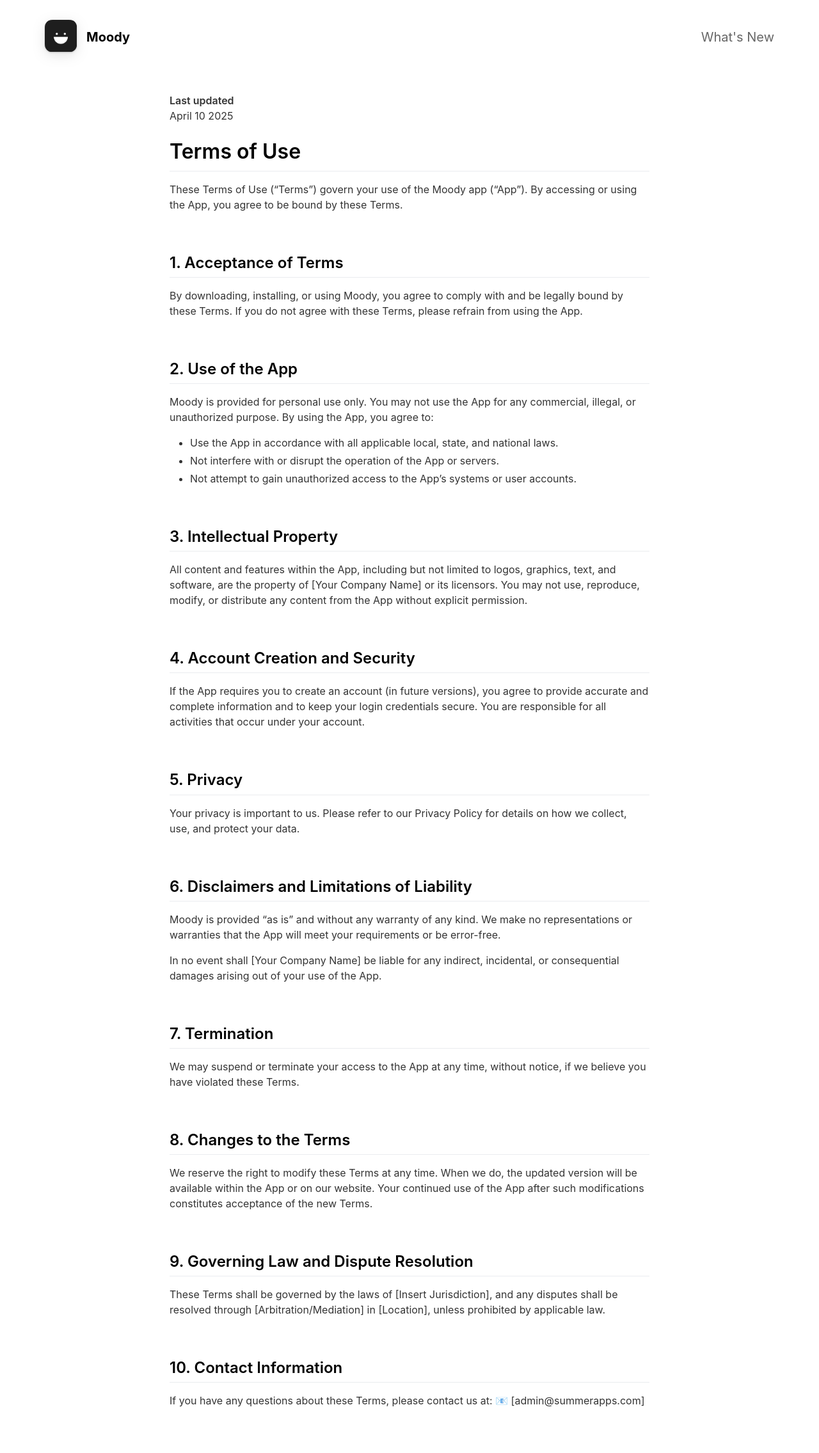
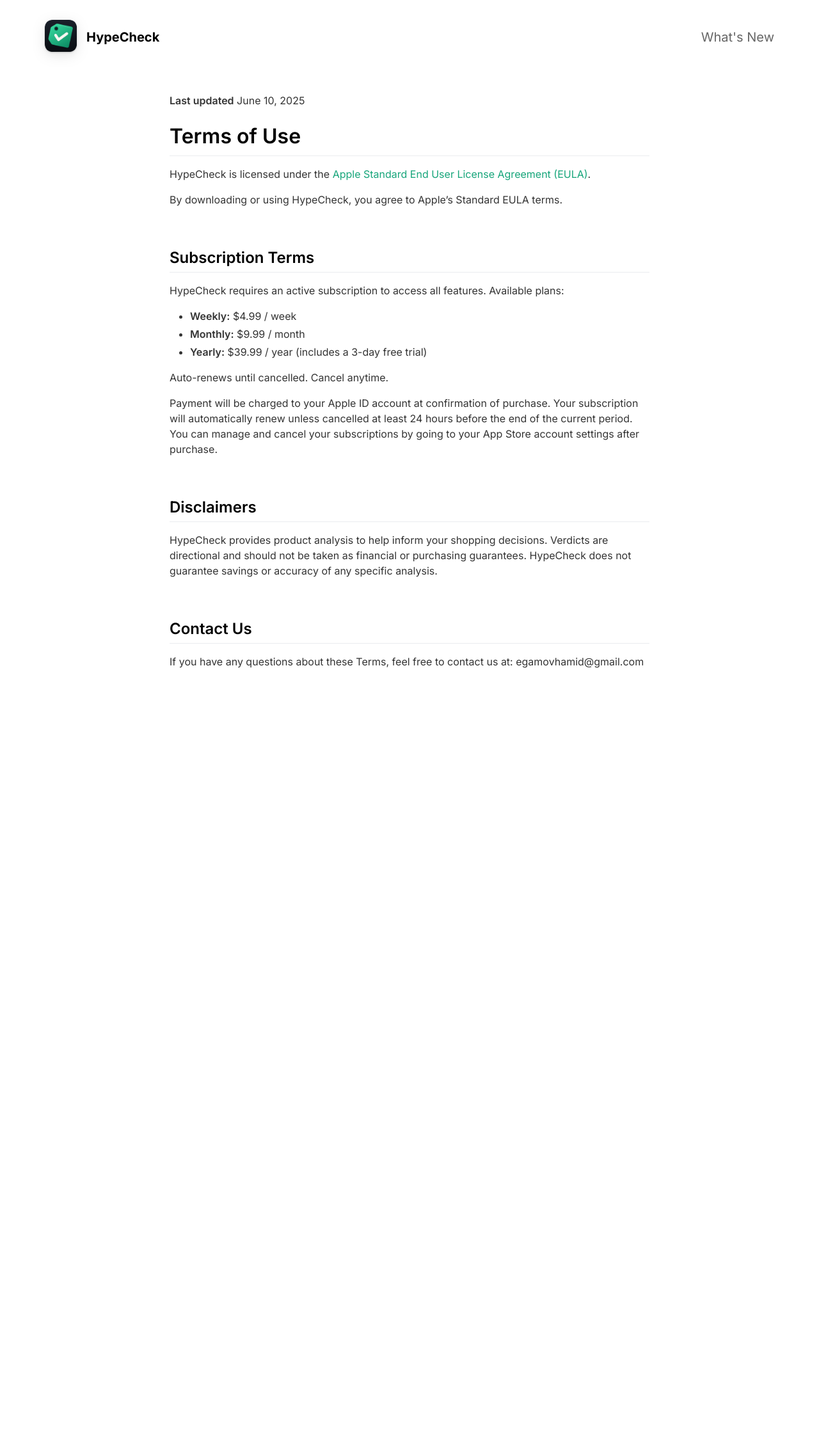
Before and after one commit to khamidjon/hypecheck-landing-page, a Jekyll site: the page built from _pages/terms.md, in a window 1280 px wide. Shown: the whole page at 64% size. Built offline with Jekyll 4.4.1, drawn with Linux system fonts in a browser that asks for light colours; nearby versions of some CDN libraries; after the commit the page ends 1116 px from its top, so only the background shows below that.

Commit message:
deployed website

```diff
--- a/_config.yml
+++ b/_config.yml
@@ -1,21 +1,21 @@
 #page title
-page_title                                :                                           # Automatically populates with app name if not set and if iOS app ID is set. Otherwise enter manually.
+page_title                                : HypeCheck
 
 # App Info
-ios_app_id                                : 6744533266                                # Required. Enter iOS app ID to automatically populate name, price and icons (e.g. 718043190).
-ios_app_country                           : us                                        # Required outside USA. Enter 2 letter country code as in https://en.wikipedia.org/wiki/ISO_3166-1_alpha-2
+ios_app_id                                : 6744533266
+ios_app_country                           : us
 
 appstore_link                             :                                           # Automatically populates if not set and if iOS app ID is set. Otherwise enter manually.
 playstore_link                            :                                           # Enter Google Play Store URL.
 presskit_download_link                    :                                           # Enter a link to downloadable file or (e.g. public Dropbox link to a .zip file).
                                                                                       # Or upload your press kit file to assets and set path accordingly (e.g. "assets/your_press_kit.zip").
 
-app_icon                                  : assets/appicon.png                      # Automatically populates if not set and if iOS app ID is set.  Otherwise enter path to icon file manually.
-app_name                                  : Moody
-app_price                                 : Free
-app_description                           : Track your daily mood, understand your emotional patterns, and improve your mental well-being with personalized insights.
+app_icon                                  : assets/appicon.png
+app_name                                  : HypeCheck
+app_price                                 : Subscription
+app_description                           : Stop paying for the hype. Paste any product link and get an honest Buy, Wait, or Skip verdict before you waste money on a viral dud.
 
-enable_smart_app_banner                   : true                                      # Set to true to show a smart app banner at top of page on mobile devices.
+enable_smart_app_banner                   : true
 
 
 
@@ -38,78 +38,61 @@ mastodon_link                             :
 # Feature List                            Edit, add or remove features to be presented.
 features                                  :
 
-  - title                                 : Daily Mood Tracking
-    description                           : Easily log your mood throughout the day with our intuitive interface.
-    fontawesome_icon_name                 : smile
+  - title                                 : Check Any Product
+    description                           : Paste a TikTok, Instagram, or Amazon link — or just type a product name — and get the real story.
+    fontawesome_icon_name                 : link
 
-  - title                                 : Mood Analytics
-    description                           : Get insights into your emotional patterns with beautiful charts and statistics.
-    fontawesome_icon_name                 : chart-line
+  - title                                 : Buy, Wait, or Skip
+    description                           : One clear verdict in seconds. No research rabbit holes, no second-guessing.
+    fontawesome_icon_name                 : check-circle
 
-  - title                                 : Personalized Insights
-    description                           : Receive tailored recommendations based on your mood patterns and triggers.
-    fontawesome_icon_name                 : lightbulb
+  - title                                 : Proof Score & Hype Risk
+    description                           : See how much real evidence backs the product versus manufactured buzz.
+    fontawesome_icon_name                 : search
 
-  - title                                 : Mood Journal
-    description                           : Add notes and track what influences your mood with our built-in journal feature.
-    fontawesome_icon_name                 : book
+  - title                                 : Fair-Price Check
+    description                           : Find out whether the asking price is fair, plus discover cheaper alternatives.
+    fontawesome_icon_name                 : tag
 
-  - title                                 : Privacy Focused
-    description                           : Your mood data stays private and secure on your device.
-    fontawesome_icon_name                 : shield-alt
+  - title                                 : Fake-Hype Detection
+    description                           : Flags paid-creator patterns, suspect reviews, and inflated buzz so you know what's real.
+    fontawesome_icon_name                 : exclamation-triangle
 
-  - title                                 : Beautiful Design
-    description                           : Clean, modern interface that makes mood tracking a pleasure.
-    fontawesome_icon_name                 : paint-brush
-
-  - title                                 : Reminders
-    description                           : Never forget to track your mood with customizable reminders.
-    fontawesome_icon_name                 : bell
-
-  - title                                 : Export Data
-    description                           : Export your mood data for personal analysis or sharing with healthcare providers.
-    fontawesome_icon_name                 : download
+  - title                                 : Scan History
+    description                           : All your past checks saved on-device. Revisit any verdict anytime.
+    fontawesome_icon_name                 : history
 
 
 
 # Theme Settings
-topbar_color                              : "#000000"
-topbar_transparency                       : 0.1
+topbar_color                              : "#0E1117"
+topbar_transparency                       : 0.9
 topbar_title_color                        : "#ffffff"
 
-cover_image                               : assets/headerimage.png                    # Replace with alternative image path or image URL.
-cover_overlay_color                       : "#363b3d"
-cover_overlay_transparency                : 0.8
+cover_image                               : assets/headerimage.png
+cover_overlay_color                       : "#0E1117"
+cover_overlay_transparency                : 0.85
 
-device_color                              : black                                     # Set to: blue, black, yellow, coral or white.
+device_color                              : black
 
-body_background_color                     : "#ffffff"
+body_background_color                     : "#F7F6F1"
 
-link_color                                : "#1d63ea"
+link_color                                : "#16A57A"
 
 app_title_color                           : "#ffffff"
 app_price_color                           : "#ffffff"
 app_description_color                     : "#ffffff"
 
-feature_title_color                       : "#000000"
-feature_text_color                        : "#666666"
+feature_title_color                       : "#0E1117"
+feature_text_color                        : "#555555"
 
-feature_icons_foreground_color            : "#1d63ea"
-feature_icons_background_color            : "#e6e6e6"
+feature_icons_foreground_color            : "#16A57A"
+feature_icons_background_color            : "#E4E2D9"
 
-social_icons_foreground_color             : "#666666"
-social_icons_background_color             : "#e6e6e6"
+social_icons_foreground_color             : "#0E1117"
+social_icons_background_color             : "#E4E2D9"
 
-footer_text_color                         : "#666666"
-
-
-
-
-
-
-
-
-
+footer_text_color                         : "#555555"
 
 
 
--- a/_includes/head.html
+++ b/_includes/head.html
@@ -14,6 +14,9 @@
 		<meta name="apple-itunes-app" content="app-id={{ site.ios_app_id }}">
 	{% endif %}
 
+	<link rel="preconnect" href="https://fonts.googleapis.com">
+	<link rel="preconnect" href="https://fonts.gstatic.com" crossorigin>
+	<link href="https://fonts.googleapis.com/css2?family=Inter:wght@400;500;600;700;800&display=swap" rel="stylesheet">
 	<link rel="stylesheet" href="https://use.fontawesome.com/releases/v5.6.3/css/all.css" integrity="sha384-UHRtZLI+pbxtHCWp1t77Bi1L4ZtiqrqD80Kn4Z8NTSRyMA2Fd33n5dQ8lWUE00s/" crossorigin="anonymous">
 	<link rel="stylesheet" href="{{ '/main.css' | relative_url }}">
 </head>
--- a/_pages/terms.md
+++ b/_pages/terms.md
@@ -5,55 +5,36 @@ include_in_header: false
 ---
 
 **Last updated**
-April 10 2025
+June 10, 2025
 
 # Terms of Use
-These Terms of Use ("Terms") govern your use of the Moody app ("App"). By accessing or using the App, you agree to be bound by these Terms.
+
+HypeCheck is licensed under the [Apple Standard End User License Agreement (EULA)](https://www.apple.com/legal/internet-services/itunes/dev/stdeula/).
+
+By downloading or using HypeCheck, you agree to Apple's Standard EULA terms.
 
 <br>
-## 1. Acceptance of Terms
-By downloading, installing, or using Moody, you agree to comply with and be legally bound by these Terms. If you do not agree with these Terms, please refrain from using the App.
+
+## Subscription Terms
+
+HypeCheck requires an active subscription to access all features. Available plans:
+
+- **Weekly:** $4.99 / week
+- **Monthly:** $9.99 / month
+- **Yearly:** $39.99 / year (includes a 3-day free trial)
+
+Auto-renews until cancelled. Cancel anytime.
+
+Payment will be charged to your Apple ID account at confirmation of purchase. Your subscription will automatically renew unless cancelled at least 24 hours before the end of the current period. You can manage and cancel your subscriptions by going to your App Store account settings after purchase.
 
 <br>
-## 2. Use of the App
-Moody is provided for personal use only. You may not use the App for any commercial, illegal, or unauthorized purpose. By using the App, you agree to:
 
-- Use the App in accordance with all applicable local, state, and national laws.
-- Not interfere with or disrupt the operation of the App or servers.
-- Not attempt to gain unauthorized access to the App’s systems or user accounts.
+## Disclaimers
+
+HypeCheck provides product analysis to help inform your shopping decisions. Verdicts are directional and should not be taken as financial or purchasing guarantees. HypeCheck does not guarantee savings or accuracy of any specific analysis.
 
 <br>
-## 3. Intellectual Property
-All content and features within the App, including but not limited to logos, graphics, text, and software, are the property of [Your Company Name] or its licensors. You may not use, reproduce, modify, or distribute any content from the App without explicit permission.
 
-<br>
-## 4. Account Creation and Security
-If the App requires you to create an account (in future versions), you agree to provide accurate and complete information and to keep your login credentials secure. You are responsible for all activities that occur under your account.
-
-<br>
-## 5. Privacy
-Your privacy is important to us. Please refer to our Privacy Policy for details on how we collect, use, and protect your data.
-
-<br>
-## 6. Disclaimers and Limitations of Liability
-Moody is provided “as is” and without any warranty of any kind. We make no representations or warranties that the App will meet your requirements or be error-free.
-
-In no event shall [Your Company Name] be liable for any indirect, incidental, or consequential damages arising out of your use of the App.
-
-<br>
-## 7. Termination
-We may suspend or terminate your access to the App at any time, without notice, if we believe you have violated these Terms.
-
-<br>
-## 8. Changes to the Terms
-We reserve the right to modify these Terms at any time. When we do, the updated version will be available within the App or on our website. Your continued use of the App after such modifications constitutes acceptance of the new Terms.
-
-<br>
-## 9. Governing Law and Dispute Resolution
-These Terms shall be governed by the laws of [Insert Jurisdiction], and any disputes shall be resolved through [Arbitration/Mediation] in [Location], unless prohibited by applicable law.
-
-<br>
-## 10. Contact Information
-If you have any questions about these Terms, please contact us at:
-📧 [admin@summerapps.com]
-<br>
+## Contact Us
+If you have any questions about these Terms, feel free to contact us at:
+egamovhamid@gmail.com
--- a/_sass/base.scss
+++ b/_sass/base.scss
@@ -2,7 +2,7 @@
 $content-width: 1170px;
 
 // Fonts and sizes
-$font: -apple-system, BlinkMacSystemFont, "Segoe UI", Roboto, Helvetica, Arial, sans-serif, "Apple Color Emoji", "Segoe UI Emoji", "Segoe UI Symbol";
+$font: "Inter", -apple-system, BlinkMacSystemFont, "Segoe UI", Roboto, Helvetica, Arial, sans-serif;
 $primary-text-color: #000000;
 
 html {
```
Also changed, not shown: HYPECHECK_CONTEXT.md (added, +138 -0 lines), _pages/changelog.md (+25 -8 lines), _pages/privacypolicy.md (+19 -13 lines), assets/appicon.png.
